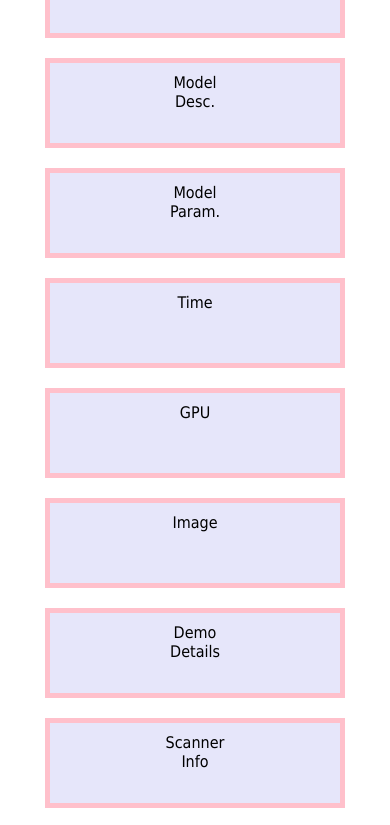
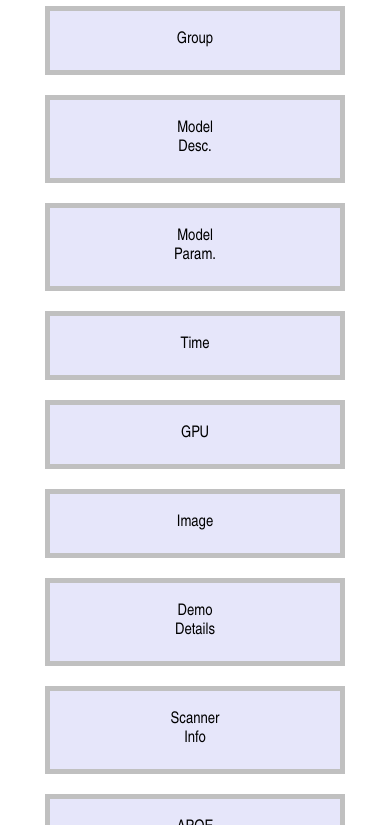
Before and after one commit to astra77/ad-detection-challenge, a plain HTML site: page results_report.html in a window 390 px wide. Shown: the part 60-885 px from the top of the page. Drawn offline with Linux system fonts and the light colour scheme.

Commit message:
Add files via upload

```diff
--- a/results_report.html
+++ b/results_report.html
@@ -2,8 +2,8 @@
 <head>
    <style>
 body{
-   font-size:16px;
-   font-family:tahoma;
+   font-size:18px;
+
 }
       .wrapper{
             display: grid;
@@ -23,6 +23,7 @@ body{
      height:60px;
      text-align:center;
      background:lavender;
+font-family:arial narrow;
 
 }
 .last{
@@ -40,20 +41,27 @@ body{
 .split-wrapper{
    padding:0;overflow:auto;border-top:1px solid;
 }
-@media only screen and (max-width: 860px) {
-  .wrapper {
+@media only screen and (max-width: 1200px) {
+
+ body {
+    font-size:1em;
+ }
+ .wrapper {
       display: grid;
       grid-template-columns: auto;
       grid-template-rows: auto;
-      margin: 0 auto;
+      margin: auto;
       row-gap:20px;
       width:80%;
+
+
   }
 .col{
 
-   border:5px solid pink;
+   border:5px solid silver;
    background:lavender;
-   padding:10px;
+   padding:20px;
+   height:auto;
 
 }
 .split-col-left{
@@ -67,7 +75,7 @@ body{
 </head>
 
 <body>
-
+    <h1>output table</h1>
     <div class="wrapper">
           <div class="col first">Group</div>
           <div class="col">Model<br>Desc.</div>
```
